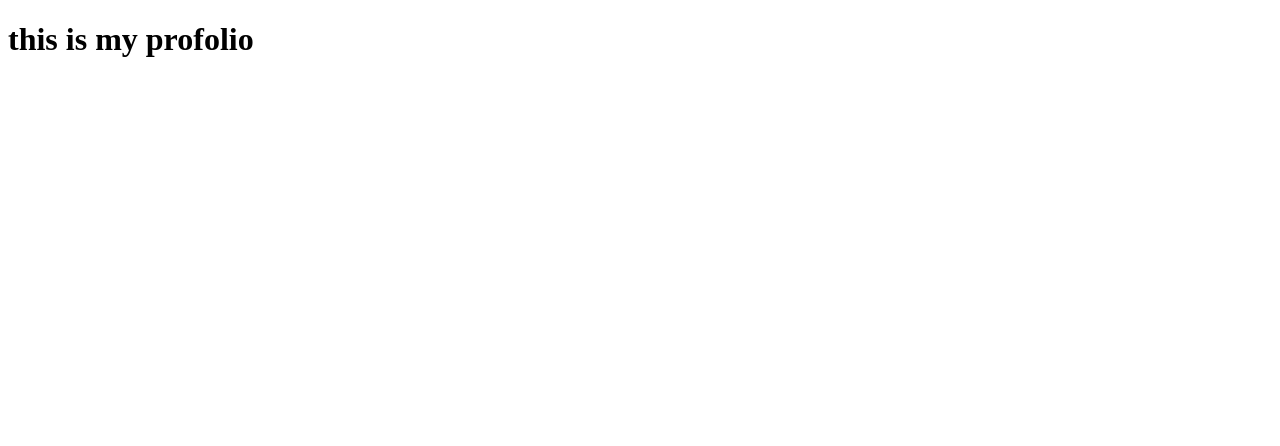
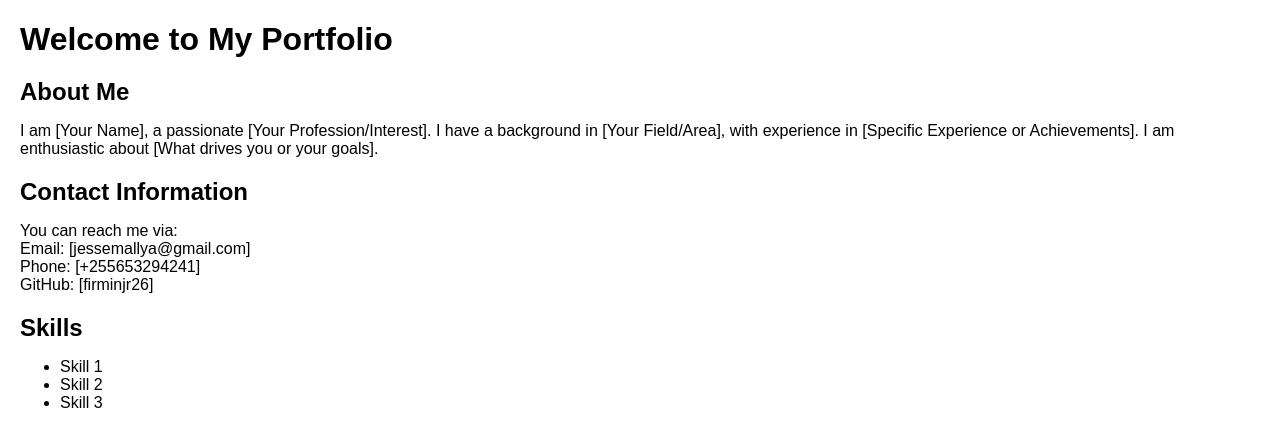
Before and after one commit to Firminjr26/firminjr26.github.io, a plain HTML site: page index.html in a window 1280 px wide. Drawn offline with Linux system fonts and the light colour scheme.

Commit message:
Add files via upload

```diff
--- a/index.html
+++ b/index.html
@@ -6,8 +6,48 @@
     <meta name="viewport" content="width=device-width, initial-scale=1.0">
     <title>My profolio</title>
 </head>
+<style>
+    /* Adding some basic styling for readability */
+    body {
+        font-family: Arial, sans-serif;
+        margin: 20px;
+    }
+
+    h1,
+    h2,
+    p {
+        margin-bottom: 10px;
+    }
+</style>
+</head>
+
 <body>
-    <h1>this is my profolio</h1>
+    <h1>Welcome to My Portfolio</h1>
 
+    <!-- Background Section -->
+    <h2>About Me</h2>
+    <p>
+        I am [Your Name], a passionate [Your Profession/Interest]. I have a background in [Your Field/Area], with
+        experience in [Specific Experience or Achievements]. I am enthusiastic about [What drives you or your goals].
+    </p>
+
+    <!-- Contacts Section -->
+    <h2>Contact Information</h2>
+    <p>
+        You can reach me via:<br>
+        Email: [jessemallya@gmail.com]<br>
+        Phone: [+255653294241]<br>
+        GitHub: [firminjr26]<br>
+    </p>
+
+    <!-- Skills Section -->
+    <h2>Skills</h2>
+    <ul>
+        <li>Skill 1</li>
+        <li>Skill 2</li>
+        <li>Skill 3</li>
+        <!-- Add more skills as needed -->
+    </ul>
 </body>
+
 </html>
```
